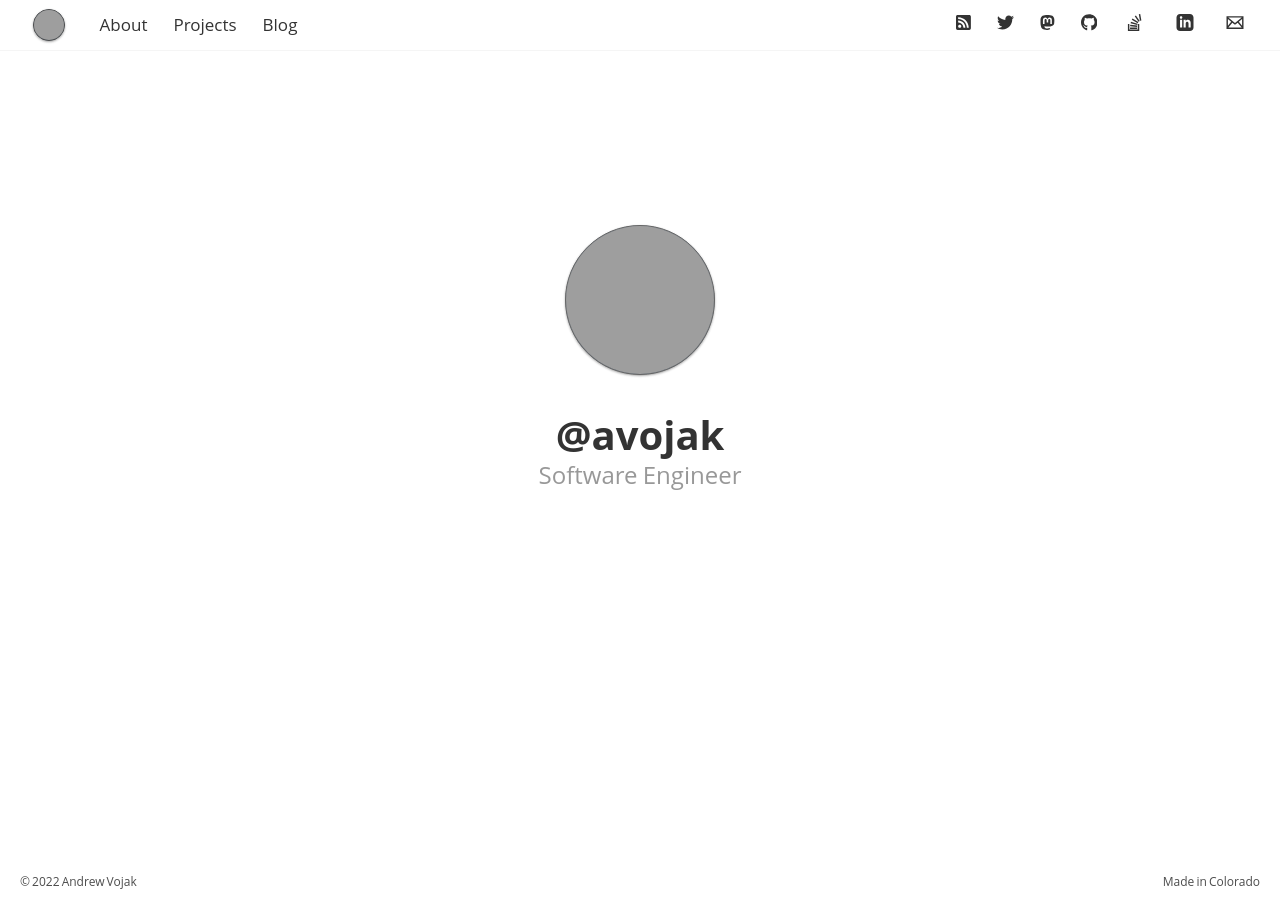
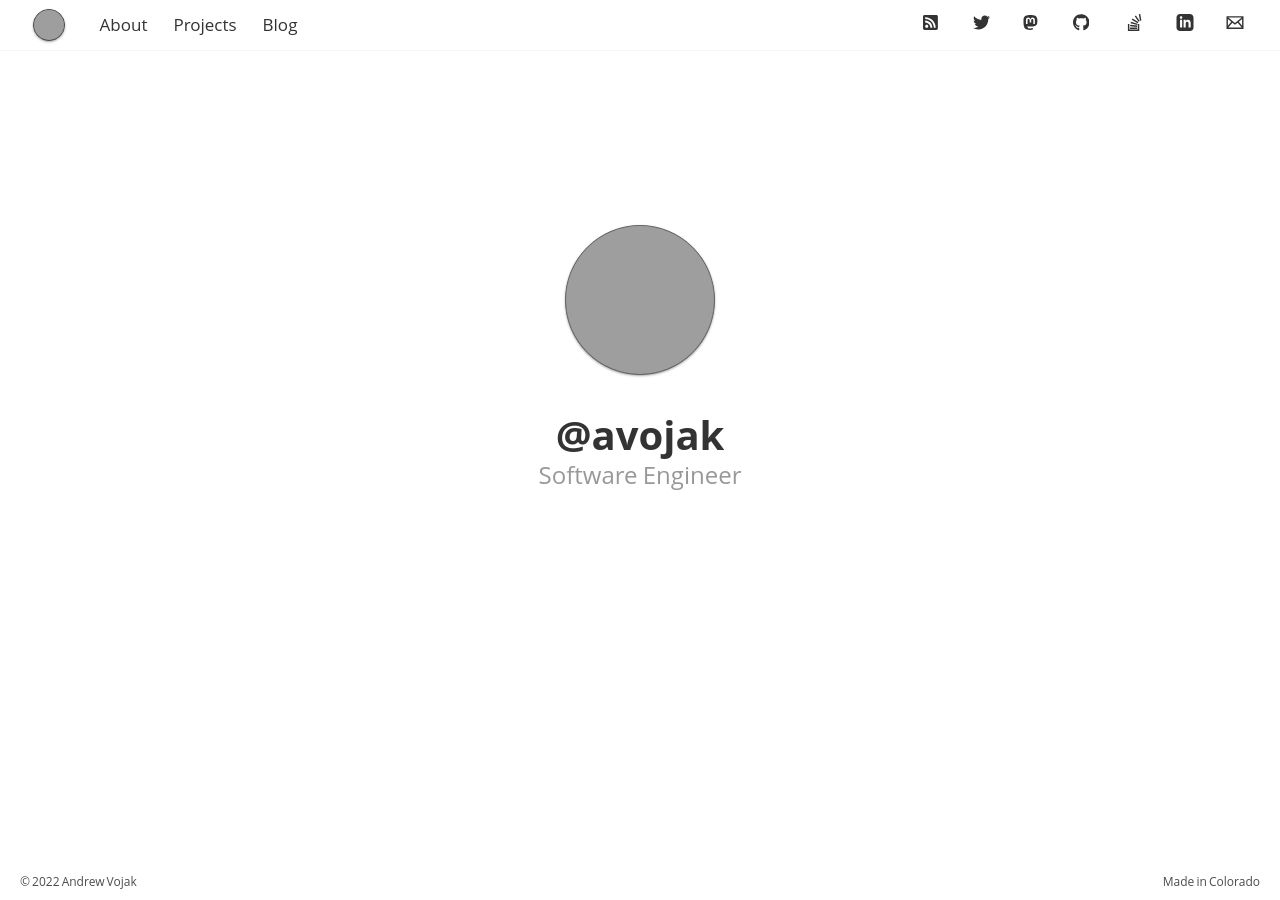
Before and after one commit to avojak/avojak.github.io, a Jekyll site: the page built from index.html, in a window 1280 px wide. Built offline with Jekyll 4.4.1, drawn with Linux system fonts in a browser that asks for light colours; grey boxes are pictures that could not be loaded.

Commit message:
Fix inconsistent spacing of social links

```diff
--- a/_includes/nav.html
+++ b/_includes/nav.html
@@ -15,7 +15,7 @@
       <li><a href="{{ site.baseurl }}/blog">Blog</a></li>
     </ul>
 
-    <ul>
+    <ul class="social-links">
       <li><a href="{{ site.baseurl }}/blog/feed.xml" title="Blog RSS Feed">
         {% include svg/rss-square.svg %}
       </a></li>
--- a/_sass/_nav.scss
+++ b/_sass/_nav.scss
@@ -82,6 +82,10 @@ body > header {
       flex: 0 0 auto;
       margin: 0;
       padding: 0;
+    }
+
+    ul.social-links > li {
+      width: 50px;
     }
 
     li {
```
